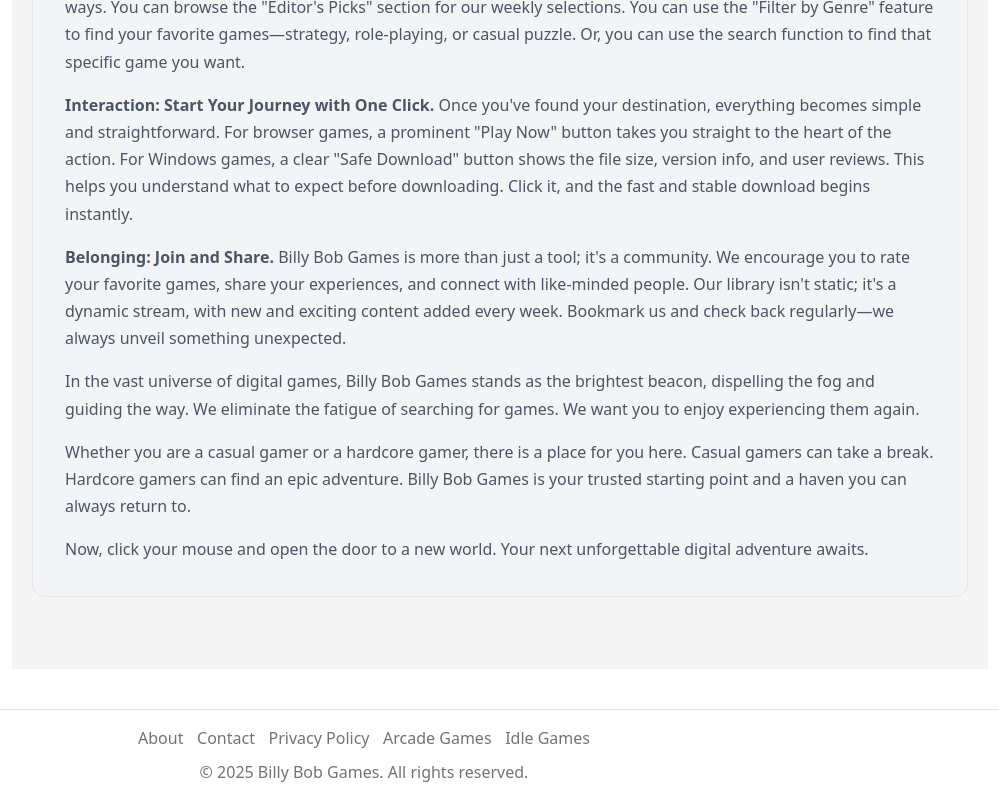
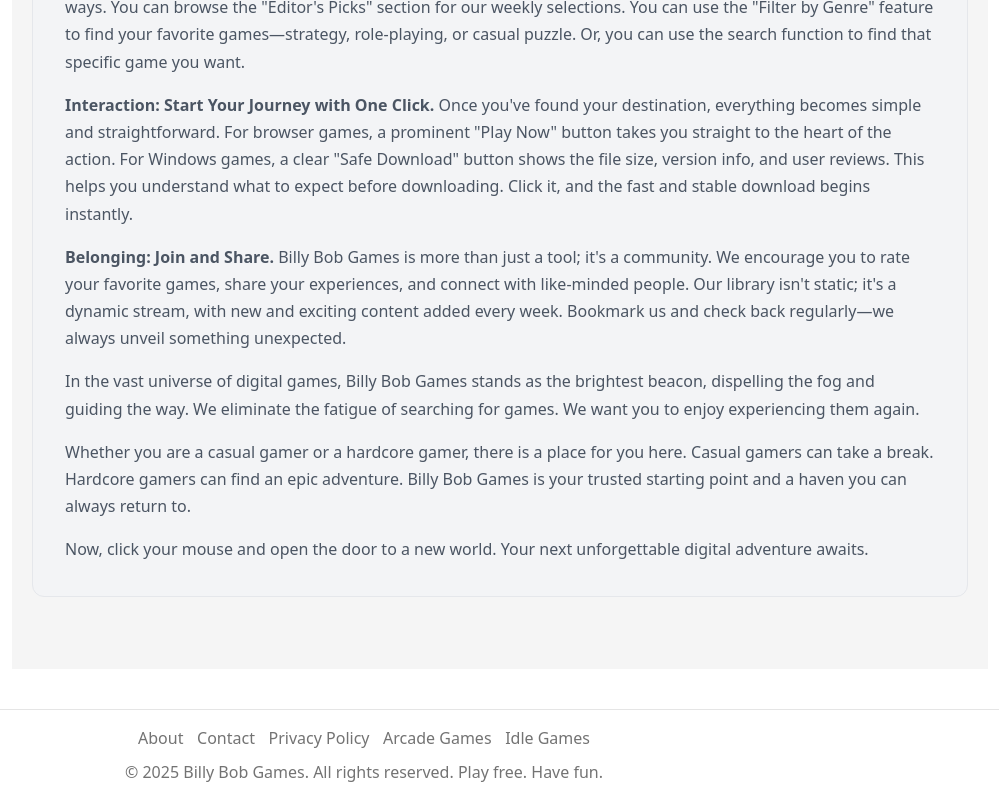
Before and after one commit to BellWoodpp/billybobgames-next, a Next.js app: page / in a window 1280 px wide. Shown: the part 4856-5656 px from the top of the page, without its empty margins (276-1275 px from the left). Built offline with nearby package versions, Linux system fonts and the light colour scheme; no server answers.

Commit message:
chore: refresh footer tagline

```diff
--- a/src/app/(site)/_components/AppFooter.tsx
+++ b/src/app/(site)/_components/AppFooter.tsx
@@ -12,7 +12,7 @@
           <Link href="/arcade-games">Arcade Games</Link>
           <Link href="/idle-games">Idle Games</Link>
         </nav>
-        <div>© {year} Billy Bob Games. All rights reserved.</div>
+        <div>© {year} Billy Bob Games. All rights reserved. Play free. Have fun.</div>
       </div>
     </footer>
   );
```
